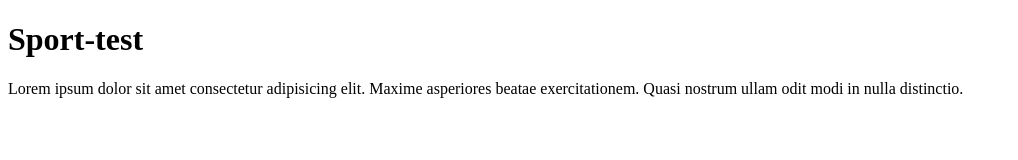
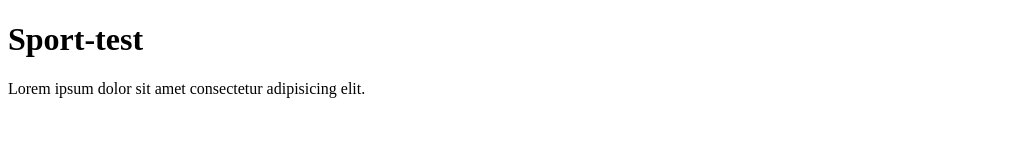
Before and after one commit to MazurYurii/git-lesson-branch, a plain HTML site: page sport.html in a window 1280 px wide. Shown: the whole page, without its empty margins (0-1018 px from the left). Drawn offline with Linux system fonts and the light colour scheme.

Commit message:
refactor p

```diff
--- a/sport.html
+++ b/sport.html
@@ -7,6 +7,6 @@
 </head>
 <body>
     <h1>Sport-test</h1>
-    <p>Lorem ipsum dolor sit amet consectetur adipisicing elit. Maxime asperiores beatae exercitationem. Quasi nostrum ullam odit modi in nulla distinctio.</p>
+    <p>Lorem ipsum dolor sit amet consectetur adipisicing elit.</p>
 </body>
 </html>
```
